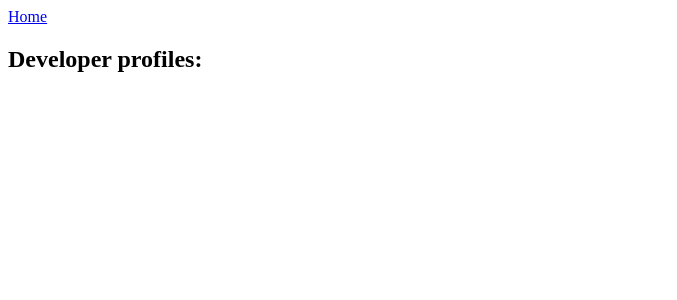
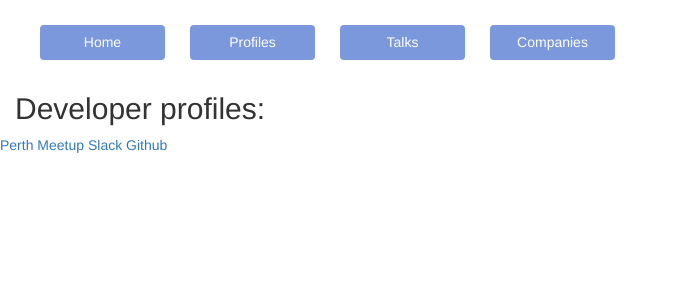
Before and after one commit to mattharley/pythonwa, a Django app: page /profiles/ in a window 1280 px wide. Shown: the top 300 px of the page, without its empty margins (0-677 px from the left). Run offline with Django 3.2, Linux system fonts and the light colour scheme; some libraries are stand-ins or nearby versions.

Commit message:
Added link buttons for home, profiles , talks, companies to base template. removed wsgiref as incompatible with python3 and doesnt seem to be used. moved profiles page to use standard base template

```diff
--- /dev/null
+++ b/pdpdmeetup/static/base/css/base.css
@@ -0,0 +1,4 @@
+html,body {
+	width: 100%;
+	height: 100%;
+}
--- /dev/null
+++ b/pdpdmeetup/static/base/css/nav-links.css
@@ -0,0 +1,24 @@
+.nav-button {
+	list-style: none;
+	width: 10%;
+	background-color: #7a98db;
+	margin: 1%;
+	padding: 0.5%;
+	float: left;
+}
+
+.nav-button > a {
+	width:100%;
+	height: 100%;
+}
+
+a >.nav-button  {
+	text-decoration: none;
+	color: white;
+}
+
+.button-group {
+	margin: 1%;
+	width: 100%;
+	height: 2%;
+}
--- a/pdpdmeetup/static/profiles/css/main.css
+++ b/pdpdmeetup/static/profiles/css/main.css
@@ -5,9 +5,10 @@
 	padding-right: 10px;
 }
 
-#content > ul {
+body > div.container-fluid > div > ul {
 	list-style-type: none;
 }
+
 
 .profile {
 	margin: 5px;
@@ -20,3 +21,7 @@
 .profile .name {
 	display: inline;
 }
+
+.profile-group {
+	width: 100%;
+}
--- a/profiles/templates/profiles/profile_list.html
+++ b/profiles/templates/profiles/profile_list.html
@@ -1,6 +1,7 @@
-{% extends "base_profiles.html" %}
+{% extends "base.html" %}
 
 {% block content %}
+    <div class="profile-group">
     <h2>Developer profiles:</h2>
     <ul class="profile list">
         {% for profile in object_list %}
@@ -17,4 +18,5 @@
             </li>
         {% endfor %}
     </ul>
+    </div>
 {% endblock %}
--- a/profiles/urls.py
+++ b/profiles/urls.py
@@ -4,5 +4,5 @@
 from django.conf import settings
 from django.conf.urls.static import static
 urlpatterns = [
-    url(r'^profiles/$', ProfileListView.as_view(queryset=Profile.objects.all())),
+    url(r'^profiles/$', ProfileListView.as_view(queryset=Profile.objects.all()), name='profiles-page'),
 ] + static(settings.STATIC_URL, document_root=settings.STATIC_ROOT)
--- a/requirements.txt
+++ b/requirements.txt
@@ -5,6 +5,5 @@
 opbeat==3.3.4
 psycopg2==2.6.1
 whitenoise==2.0.6
-wsgiref==0.1.2
 meetup-api==0.1.1
 pytz==2016.6.1
--- a/templates/base.html
+++ b/templates/base.html
@@ -1,3 +1,4 @@
+{% load staticfiles %}
 <!DOCTYPE html>
 <html>
 <head>
@@ -13,10 +14,22 @@
 	<!-- Optional theme -->
 	<link rel="stylesheet" href="https://maxcdn.bootstrapcdn.com/bootstrap/3.3.6/css/bootstrap-theme.min.css" integrity="sha384-fLW2N01lMqjakBkx3l/M9EahuwpSfeNvV63J5ezn3uZzapT0u7EYsXMjQV+0En5r" crossorigin="anonymous">
 
+	<!-- Css for the base template -->
+	<link rel="stylesheet" href="{% static "base/css/nav-links.css" %}">
+	<link rel="stylesheet" href="{% static "base/css/base.css" %}">
+	<link rel="stylesheet" href="{% static "profiles/css/main.css" %}">
+
 </head>
 <body>
 
 	<div class="container-fluid">
+	<div class="row button-group">
+		{% block 'nav-home' %}<a href="{% url 'home-page' %}"><div class="btn nav-button">Home</div></a>{% endblock %}
+		{% block 'nav-profiles' %}<a href="{% url 'profiles-page' %}"><div class="btn nav-button">Profiles</div></a>{% endblock %}
+		{% block 'nav-talks' %}<a href="{% url 'talk-list' %}"><div class="btn nav-button">Talks</div></a>{% endblock %}
+		{% block 'nav-companies' %}<a href="{% url 'companies-home' %}"><div class="btn nav-button">Companies</div></a>{% endblock %}
+
+	</div>
 	{% block content%}{% endblock content%}
 	</div>
 
```
